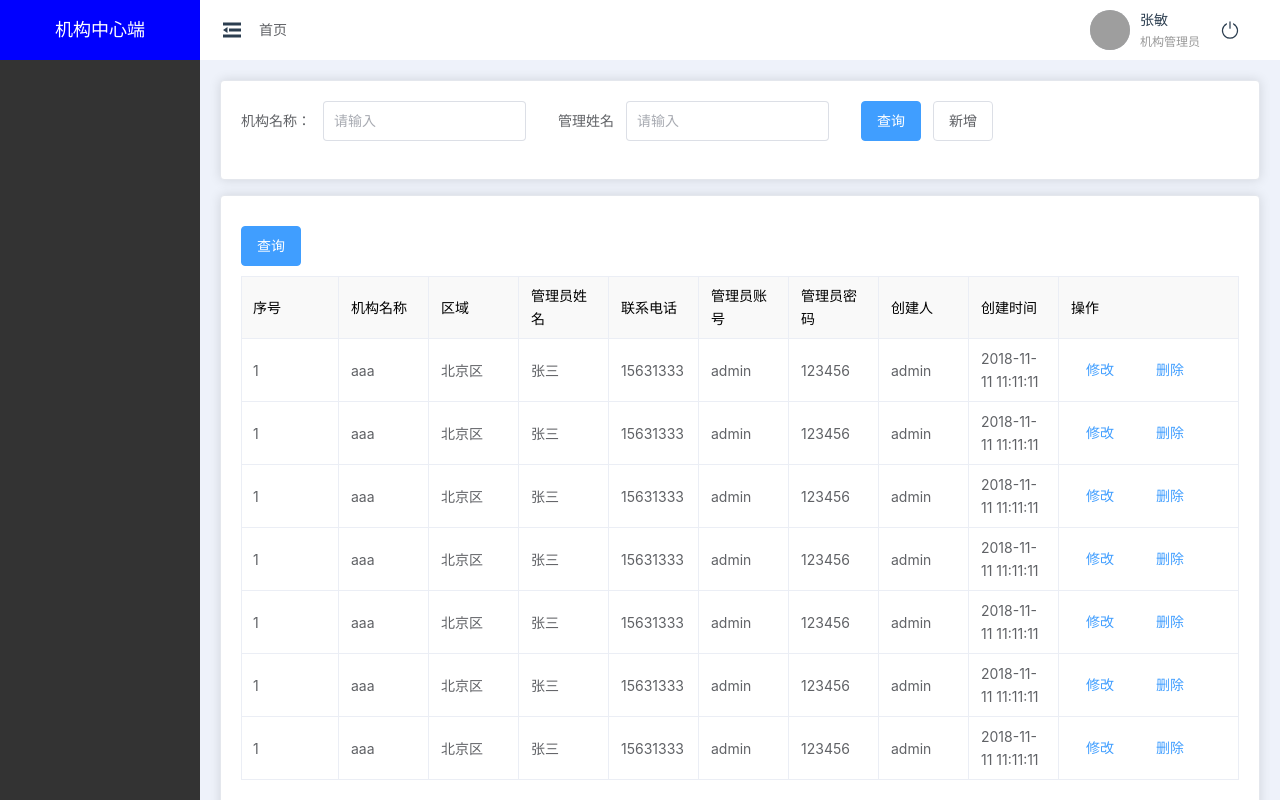
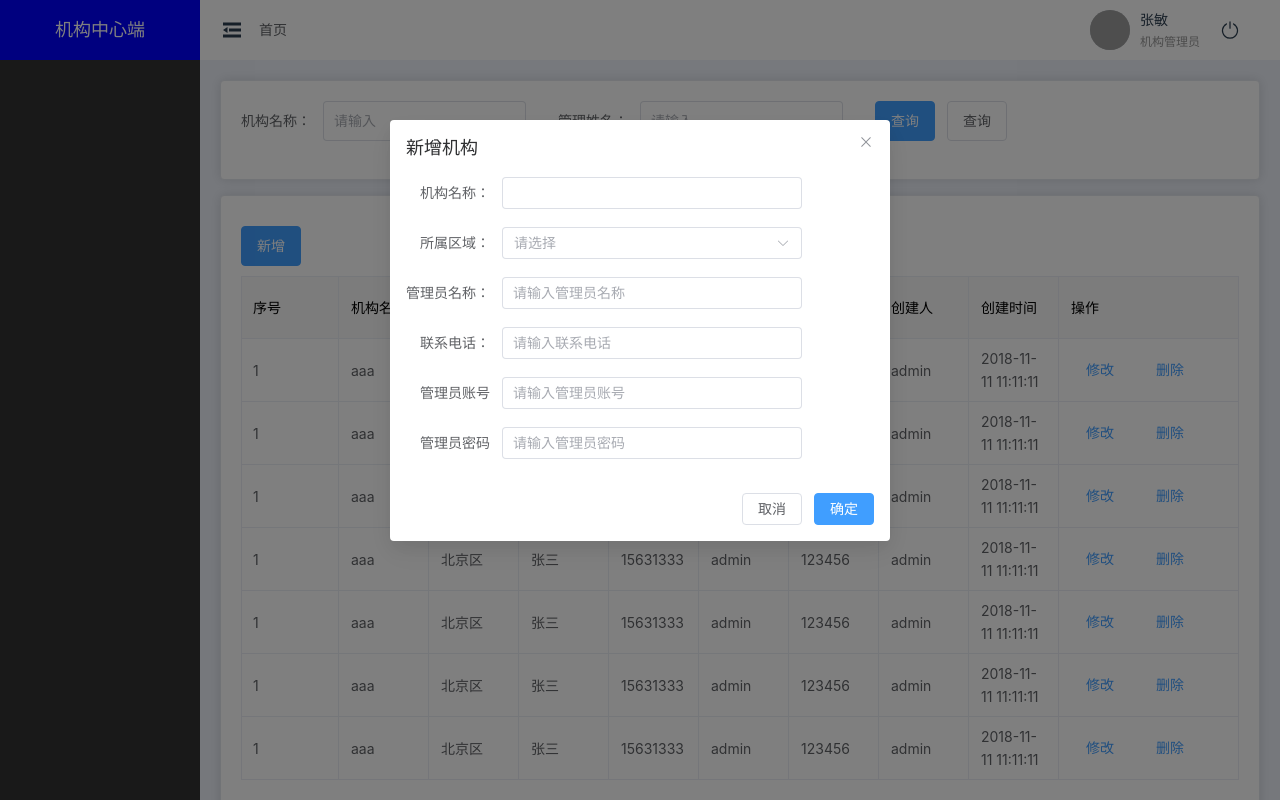
Before and after one commit to sichenga/LKCareSystem, a Vue app: page /dashboard/affiliated in a window 1280 px wide. Both pictures are taken after a click on the button "新增". Built offline with nearby package versions, Linux system fonts and the light colour scheme; grey boxes are pictures that could not be loaded.

Commit message:
封装消息提示框

```diff
--- a/components.d.ts
+++ b/components.d.ts
@@ -7,6 +7,7 @@ export {}
 /* prettier-ignore */
 declare module 'vue' {
   export interface GlobalComponents {
+    AffDialog: typeof import('./src/components/dialog/AffDialog.vue')['default']
     CustomTable: typeof import('./src/components/table/CustomTable.vue')['default']
     ElAside: typeof import('element-plus/es')['ElAside']
     ElAvatar: typeof import('element-plus/es')['ElAvatar']
@@ -15,6 +16,7 @@ declare module 'vue' {
     ElButton: typeof import('element-plus/es')['ElButton']
     ElCard: typeof import('element-plus/es')['ElCard']
     ElContainer: typeof import('element-plus/es')['ElContainer']
+    ElDialog: typeof import('element-plus/es')['ElDialog']
     ElFooter: typeof import('element-plus/es')['ElFooter']
     ElForm: typeof import('element-plus/es')['ElForm']
     ElFormItem: typeof import('element-plus/es')['ElFormItem']
@@ -23,7 +25,9 @@ declare module 'vue' {
     ElImage: typeof import('element-plus/es')['ElImage']
     ElInput: typeof import('element-plus/es')['ElInput']
     ElMain: typeof import('element-plus/es')['ElMain']
+    ElOption: typeof import('element-plus/es')['ElOption']
     ElPagination: typeof import('element-plus/es')['ElPagination']
+    ElSelect: typeof import('element-plus/es')['ElSelect']
     ElTable: typeof import('element-plus/es')['ElTable']
     ElTableColumn: typeof import('element-plus/es')['ElTableColumn']
     IconCommunity: typeof import('./src/components/icons/IconCommunity.vue')['default']
--- a/package.json
+++ b/package.json
@@ -19,6 +19,7 @@
     "less": "^4.2.0",
     "pinia": "^2.1.7",
     "pinia-plugin-persistedstate": "^3.2.1",
+    "sass": "^1.77.0",
     "vue": "^3.4.21",
     "vue-router": "^4.3.0"
   },
--- /dev/null
+++ b/src/components/dialog/AffDialog.vue
@@ -0,0 +1,60 @@
+<template>
+  <el-dialog v-model="dialogVisible" title="新增机构" width="500" @close="close">
+    <el-form
+      ref="ruleFormRef"
+      style="max-width: 600px"
+      :model="ruleForm"
+      :rules="rules"
+      label-width="auto"
+      class="demo-ruleForm"
+      :size="formSize"
+      status-icon
+    >
+      <el-form-item label="机构名称：" prop="name">
+        <el-input v-model="ruleForm.name" />
+      </el-form-item>
+      <el-form-item label="所属区域：" prop="name">
+        <el-select v-model="ruleForm.address" placeholder="请选择" style="width: 300px">
+          <el-option v-for="item in addresslist" :key="item" :label="item" :value="item" />
+        </el-select>
+      </el-form-item>
+      <el-form-item label="管理员名称：" prop="name">
+        <el-input v-model="ruleForm.name" placeholder="请输入管理员名称" />
+      </el-form-item>
+      <el-form-item label="联系电话：" prop="name">
+        <el-input v-model="ruleForm.name" placeholder="请输入联系电话" />
+      </el-form-item>
+      <el-form-item label="管理员账号" prop="name">
+        <el-input v-model="ruleForm.name" placeholder="请输入管理员账号" />
+      </el-form-item>
+      <el-form-item label="管理员密码" prop="name">
+        <el-input v-model="ruleForm.name" placeholder="请输入管理员密码" />
+      </el-form-item>
+    </el-form>
+    <template #footer>
+      <div class="dialog-footer">
+        <el-button @click="close">取消</el-button>
+        <el-button type="primary" @click="close(true)"> 确定 </el-button>
+      </div>
+    </template>
+  </el-dialog>
+</template>
+<script lang="ts" setup>
+import { ref, reactive, onMounted, defineEmits } from 'vue'
+import type { ComponentSize, FormInstance, FormRules } from 'element-plus'
+const formSize = ref<ComponentSize>('default')
+const ruleFormRef = ref<FormInstance>()
+const ruleForm = reactive<any>({})
+const rules = reactive<FormRules<any>>({})
+const dialogVisible = ref(true)
+const addresslist = ref([])
+const emit = defineEmits(['close'])
+const close = (close: boolean = false) => {
+  emit('close', close)
+}
+</script>
+<style lang="less" scoped>
+.el-input {
+  width: 300px;
+}
+</style>
--- a/src/components/menu/TopMenu.vue
+++ b/src/components/menu/TopMenu.vue
@@ -1,7 +1,7 @@
 <template>
   <div class="top">
     <div class="left">
-      <el-icon><Fold /></el-icon>
+      <el-icon @click="change"><Fold /></el-icon>
       <el-breadcrumb separator="/">
         <el-breadcrumb-item :to="{ path: '/' }">首页</el-breadcrumb-item>
       </el-breadcrumb>
@@ -22,8 +22,15 @@
 <script lang="ts" setup>
 import { ref, reactive, onMounted } from 'vue'
 import { Fold, SwitchButton } from '@element-plus/icons-vue'
+import { useApperStore } from '@/stores'
+const apperStore = useApperStore()
 // 头像
 const circleUrl = ref('https://cube.elemecdn.com/3/7c/3ea6beec64369c2642b92c6726f1epng.png')
+// 左侧菜单状态切换
+const change = () => {
+  apperStore.menuStatechange()
+  console.log(1111, apperStore.statechange)
+}
 </script>
 <style lang="less" scoped>
 .top {
@@ -73,5 +80,7 @@ const circleUrl = ref('https://cube.elemecdn.com/3/7c/3ea6beec64369c2642b92c6726
 }
 .el-icon {
   font-size: 20px;
+  // 变小手
+  cursor: pointer;
 }
 </style>
--- a/src/components/pagination/MayPagination.vue
+++ b/src/components/pagination/MayPagination.vue
@@ -18,11 +18,11 @@ import { reactive, defineProps, watch, ref, defineEmits } from 'vue'
 import type { PaginationConfig } from '@/Type/pagination'
 // const locale = zhCn
 const emit = defineEmits(['page', 'psize'])
-let layout = ref('total,  prev, pager, next,sizes, jumper')
+let layout = 'total,  prev, pager, next,sizes'
 let data = reactive<PaginationConfig>({
   page: 1,
   psize: 5,
-  total: 30
+  total: 0
 })
 const props = defineProps({
   page: {
--- a/src/main.ts
+++ b/src/main.ts
@@ -6,10 +6,12 @@ import App from './App.vue'
 import router from './router'
 import ElementPlus from 'element-plus'
 import locale from 'element-plus/es/locale/lang/zh-cn'
+import 'element-plus/theme-chalk/src/message-box.scss'
+import 'element-plus/theme-chalk/src/message.scss'
 import '@/permission'
 const app = createApp(App)
 app.use(ElementPlus, {
-  locale,
+  locale
 })
 app.use(router)
 app.use(pinia)
--- a/src/stores/index.ts
+++ b/src/stores/index.ts
@@ -7,3 +7,4 @@ export default pinia
 
 // 导出所有store
 export * from './mobule/user'
+export * from './mobule/appearance'
--- /dev/null
+++ b/src/stores/mobule/appearance.ts
@@ -0,0 +1,23 @@
+import { defineStore } from 'pinia'
+import { ref } from 'vue'
+export const useApperStore = defineStore(
+  'apper',
+  () => {
+    // 菜单状态切换
+    const statechange = ref(false)
+    // 菜单状态切换
+    const menuStatechange = () => {
+      statechange.value = !statechange.value
+    }
+    return {
+      statechange,
+      menuStatechange
+    }
+  },
+  {
+    // 持久化
+    persist: {
+      storage: sessionStorage
+    }
+  }
+)
--- /dev/null
+++ b/src/utils/utils.ts
@@ -0,0 +1,19 @@
+import { h } from 'vue'
+import { ElMessageBox } from 'element-plus'
+
+export const getMessageBox = async (text: string, texttwo: string, title: string = '删除确认') => {
+  try {
+    return await ElMessageBox({
+      title,
+      message: h('p', null, [
+        h('div', { style: 'font-size:16px;font-weight:bold;' }, text),
+        h('div', { style: 'color: #ccc' }, texttwo)
+      ]),
+      showCancelButton: true,
+      confirmButtonText: '确定',
+      cancelButtonText: '取消'
+    })
+  } catch {
+    return false
+  }
+}
--- a/src/views/affiliated/AffiliatedView.vue
+++ b/src/views/affiliated/AffiliatedView.vue
@@ -4,24 +4,25 @@
       <el-form-item label="机构名称：">
         <el-input v-model="formInline.user" placeholder="请输入" clearable />
       </el-form-item>
-      <el-form-item label="管理姓名">
+      <el-form-item label="管理姓名：">
         <el-input v-model="formInline.user" placeholder="请输入" clearable />
       </el-form-item>
       <el-form-item>
         <el-button type="primary">查询</el-button>
-        <el-button>新增</el-button>
+        <el-button>查询</el-button>
       </el-form-item>
     </el-form>
   </el-card>
   <el-card style="margin-top: 15px">
     <div style="margin: 10px 0">
-      <el-button type="primary">查询</el-button>
+      <el-button type="primary" @click="isdialog = true">新增</el-button>
+      <AffDialog @close="close" v-if="isdialog"></AffDialog>
     </div>
     <!-- 表格 -->
     <MayTable :tableData="data.tableData" :tableItem="data.tableItem">
       <template #operate>
         <el-button type="primary" text>修改</el-button>
-        <el-button type="primary" text>删除</el-button>
+        <el-button type="primary" text @click="del">删除</el-button>
       </template>
     </MayTable>
     <Pagination :total="50"></Pagination>
@@ -30,6 +31,9 @@
 <script lang="ts" setup>
 import { ref, reactive, onMounted, defineAsyncComponent } from 'vue'
 import AffiliatedView from '@/database/AffiliatedView.json'
+import AffDialog from '@/components/dialog/AffDialog.vue'
+import { getMessageBox } from '@/utils/utils'
+import { ElMessage } from 'element-plus'
 const MayTable = defineAsyncComponent(() => import('@/components/table/MayTable.vue'))
 const Pagination = defineAsyncComponent(() => import('@/components/pagination/MayPagination.vue'))
 const formInline = reactive({
@@ -37,6 +41,7 @@ const formInline = reactive({
   region: '',
   date: ''
 })
+const isdialog = ref(false)
 const data = reactive({
   tableData: [] as any,
   tableItem: [
@@ -83,6 +88,20 @@ const getlist = () => {
     data.tableData = AffiliatedView
   }, 1000)
 }
+// 关闭弹窗
+const close = () => {
+  isdialog.value = false
+}
+// 删除
+const del = async () => {
+  let res = await getMessageBox('是否确认删除该角色', '删除后将不可恢复')
+  console.log(1111, res)
+  if (res) {
+    ElMessage.success('删除成功')
+  } else {
+    ElMessage.info('取消删除')
+  }
+}
 onMounted(() => {
   getlist()
 })
```
Also changed, not shown: src/assets/main.css (line endings or trailing spaces), 1 other file (tests, documents, lock files or other folders).
